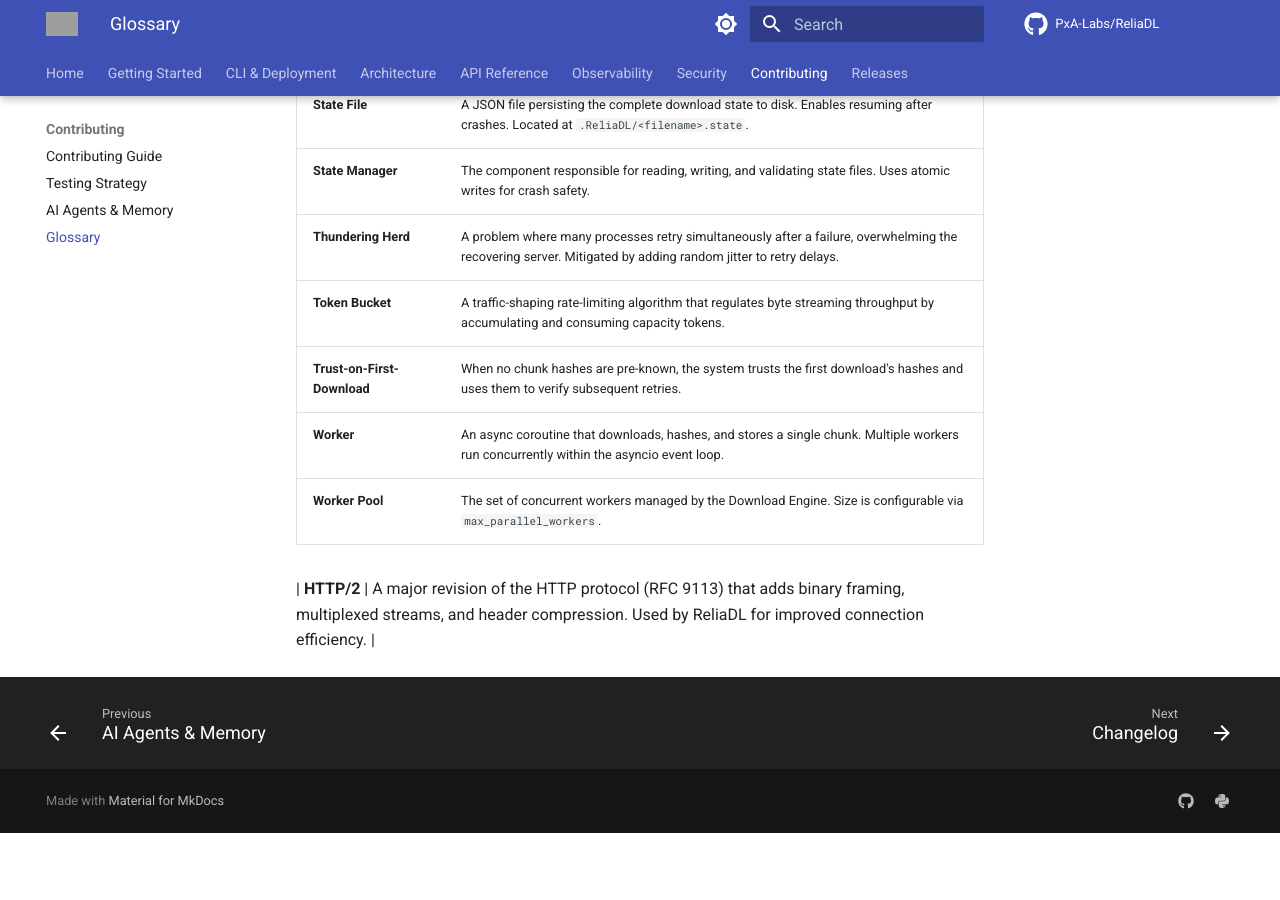
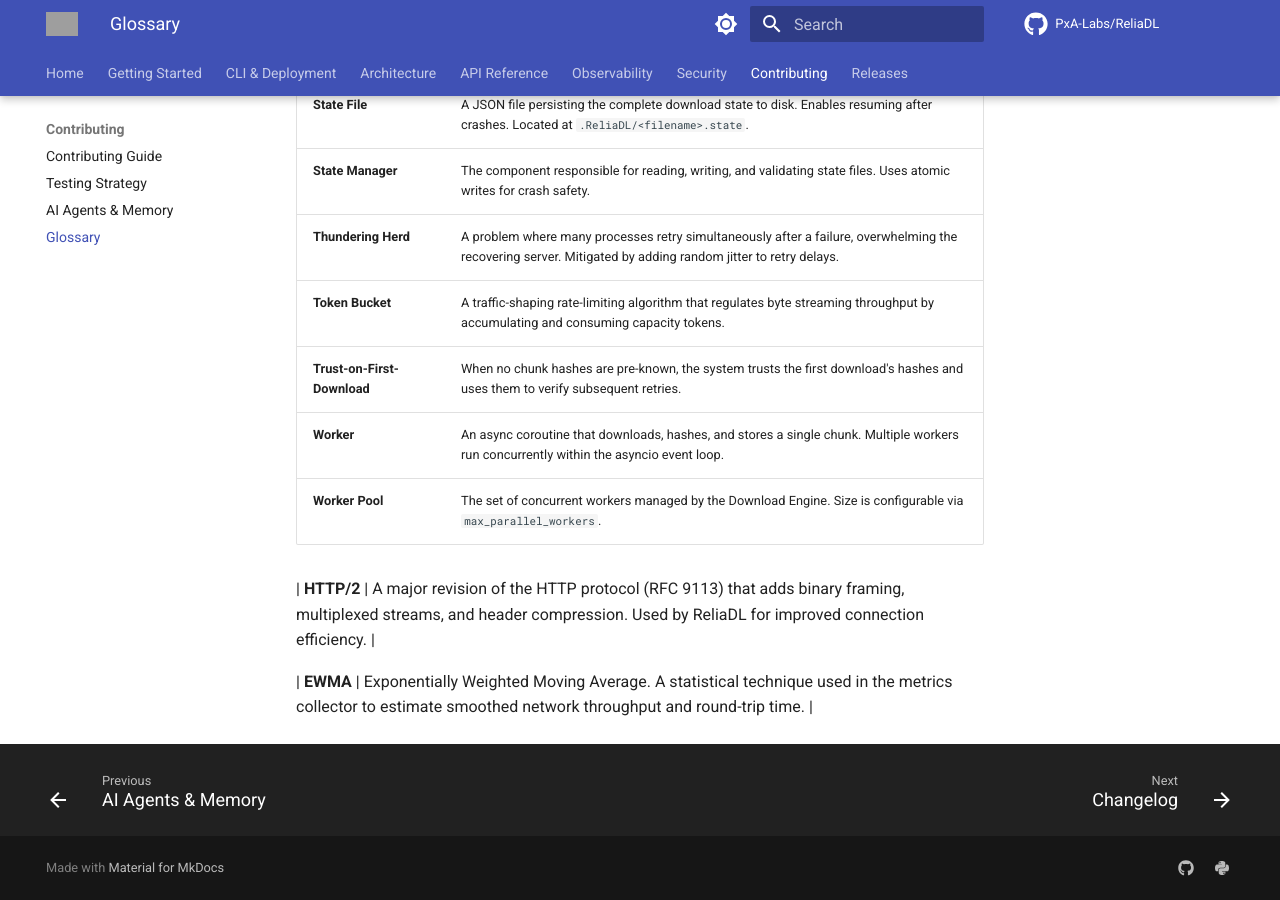
Before and after one commit to PxA-Labs/ReliaDL, an MkDocs documentation site: the page built from docs/GLOSSARY.md, in a window 1280 px wide and 900 px high, scrolled down 3640 px. Built offline with MkDocs 1.6.1 and Material for MkDocs 9.7.7, drawn with Linux system fonts in a browser that asks for light colours; comment, search, counter and statistics services are not loaded; the version menu is left out; before the commit the page ends 4473 px from its top, so only the background shows below that; grey boxes are pictures that could not be loaded.

Commit message:
docs: add EWMA definition to glossary

```diff
--- a/docs/GLOSSARY.md
+++ b/docs/GLOSSARY.md
@@ -65,3 +65,5 @@
 | **Worker Pool** | The set of concurrent workers managed by the Download Engine. Size is configurable via `max_parallel_workers`. |
 
 | **HTTP/2** | A major revision of the HTTP protocol (RFC 9113) that adds binary framing, multiplexed streams, and header compression. Used by ReliaDL for improved connection efficiency. |
+
+| **EWMA** | Exponentially Weighted Moving Average. A statistical technique used in the metrics collector to estimate smoothed network throughput and round-trip time. |
```
